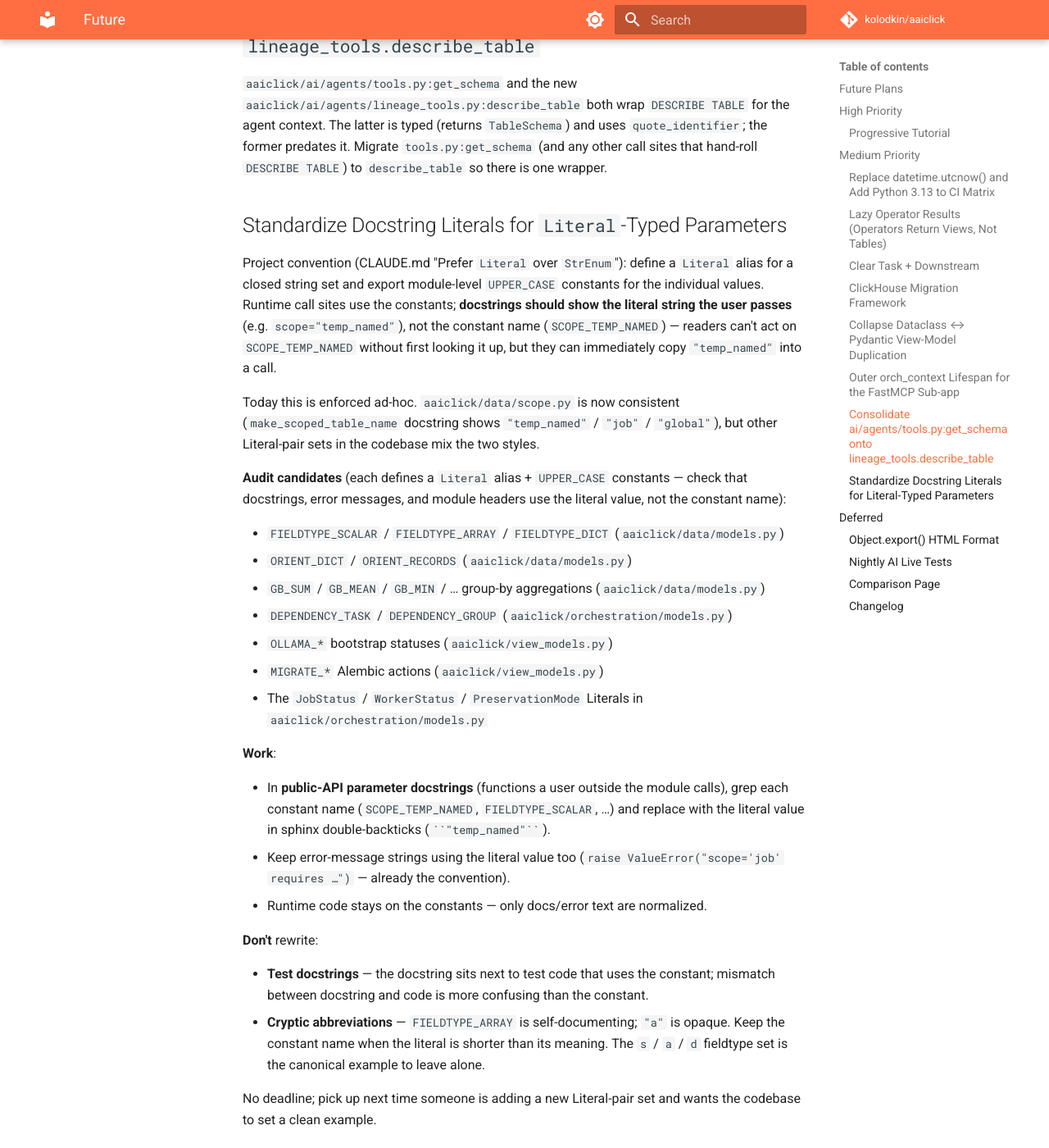
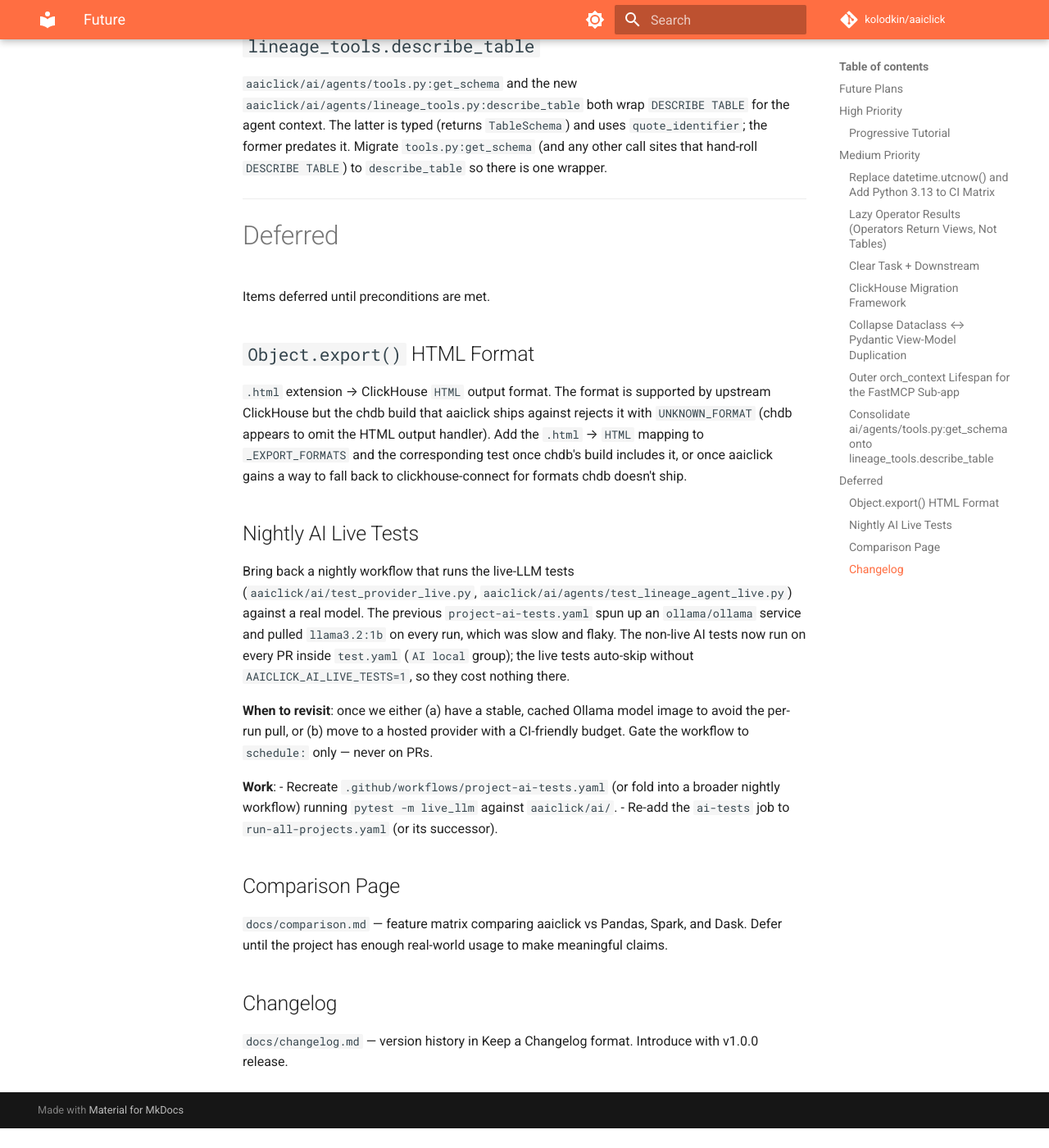
Before and after one commit to kolodkin/aaiclick, an MkDocs documentation site: the page built from docs/future.md, in a window 1280 px wide and 1400 px high, scrolled down 5695 px. Shown: the whole window at 82% size. Built offline with MkDocs 1.6.1 and Material for MkDocs 9.7.7, drawn with Linux system fonts in a browser that asks for light colours; comment, search, counter and statistics services are not loaded; after the commit the page ends 7071 px from its top, so only the background shows below that.

Commit message:
cleanup: remove docstring-literals audit from future.md
Convention is now in CLAUDE.md "Prefer Literal over StrEnum" with the
public-API-only scope rules. Per the project's "remove items when
implemented" guideline.

```diff
--- a/docs/future.md
+++ b/docs/future.md
@@ -144,35 +144,6 @@ Each `@mcp.tool` opens its own `orch_context(with_ch=True)`, re-creating a SQLAl
 
 `aaiclick/ai/agents/tools.py:get_schema` and the new `aaiclick/ai/agents/lineage_tools.py:describe_table` both wrap `DESCRIBE TABLE` for the agent context. The latter is typed (returns `TableSchema`) and uses `quote_identifier`; the former predates it. Migrate `tools.py:get_schema` (and any other call sites that hand-roll `DESCRIBE TABLE`) to `describe_table` so there is one wrapper.
 
-## Standardize Docstring Literals for `Literal`-Typed Parameters
-
-Project convention (CLAUDE.md "Prefer `Literal` over `StrEnum`"): define a `Literal` alias for a closed string set and export module-level `UPPER_CASE` constants for the individual values. Runtime call sites use the constants; **docstrings should show the literal string the user passes** (e.g. `scope="temp_named"`), not the constant name (`SCOPE_TEMP_NAMED`) — readers can't act on `SCOPE_TEMP_NAMED` without first looking it up, but they can immediately copy `"temp_named"` into a call.
-
-Today this is enforced ad-hoc. `aaiclick/data/scope.py` is now consistent (`make_scoped_table_name` docstring shows `"temp_named"` / `"job"` / `"global"`), but other Literal-pair sets in the codebase mix the two styles.
-
-**Audit candidates** (each defines a `Literal` alias + `UPPER_CASE` constants — check that docstrings, error messages, and module headers use the literal value, not the constant name):
-
-- `FIELDTYPE_SCALAR` / `FIELDTYPE_ARRAY` / `FIELDTYPE_DICT` (`aaiclick/data/models.py`)
-- `ORIENT_DICT` / `ORIENT_RECORDS` (`aaiclick/data/models.py`)
-- `GB_SUM` / `GB_MEAN` / `GB_MIN` / … group-by aggregations (`aaiclick/data/models.py`)
-- `DEPENDENCY_TASK` / `DEPENDENCY_GROUP` (`aaiclick/orchestration/models.py`)
-- `OLLAMA_*` bootstrap statuses (`aaiclick/view_models.py`)
-- `MIGRATE_*` Alembic actions (`aaiclick/view_models.py`)
-- The `JobStatus` / `WorkerStatus` / `PreservationMode` Literals in `aaiclick/orchestration/models.py`
-
-**Work**:
-
-- In **public-API parameter docstrings** (functions a user outside the module calls), grep each constant name (`SCOPE_TEMP_NAMED`, `FIELDTYPE_SCALAR`, …) and replace with the literal value in sphinx double-backticks (` ``"temp_named"`` `).
-- Keep error-message strings using the literal value too (`raise ValueError("scope='job' requires …")` — already the convention).
-- Runtime code stays on the constants — only docs/error text are normalized.
-
-**Don't** rewrite:
-
-- **Test docstrings** — the docstring sits next to test code that uses the constant; mismatch between docstring and code is more confusing than the constant.
-- **Cryptic abbreviations** — `FIELDTYPE_ARRAY` is self-documenting; `"a"` is opaque. Keep the constant name when the literal is shorter than its meaning. The `s` / `a` / `d` fieldtype set is the canonical example to leave alone.
-
-No deadline; pick up next time someone is adding a new Literal-pair set and wants the codebase to set a clean example.
-
 ---
 
 # Deferred
```
